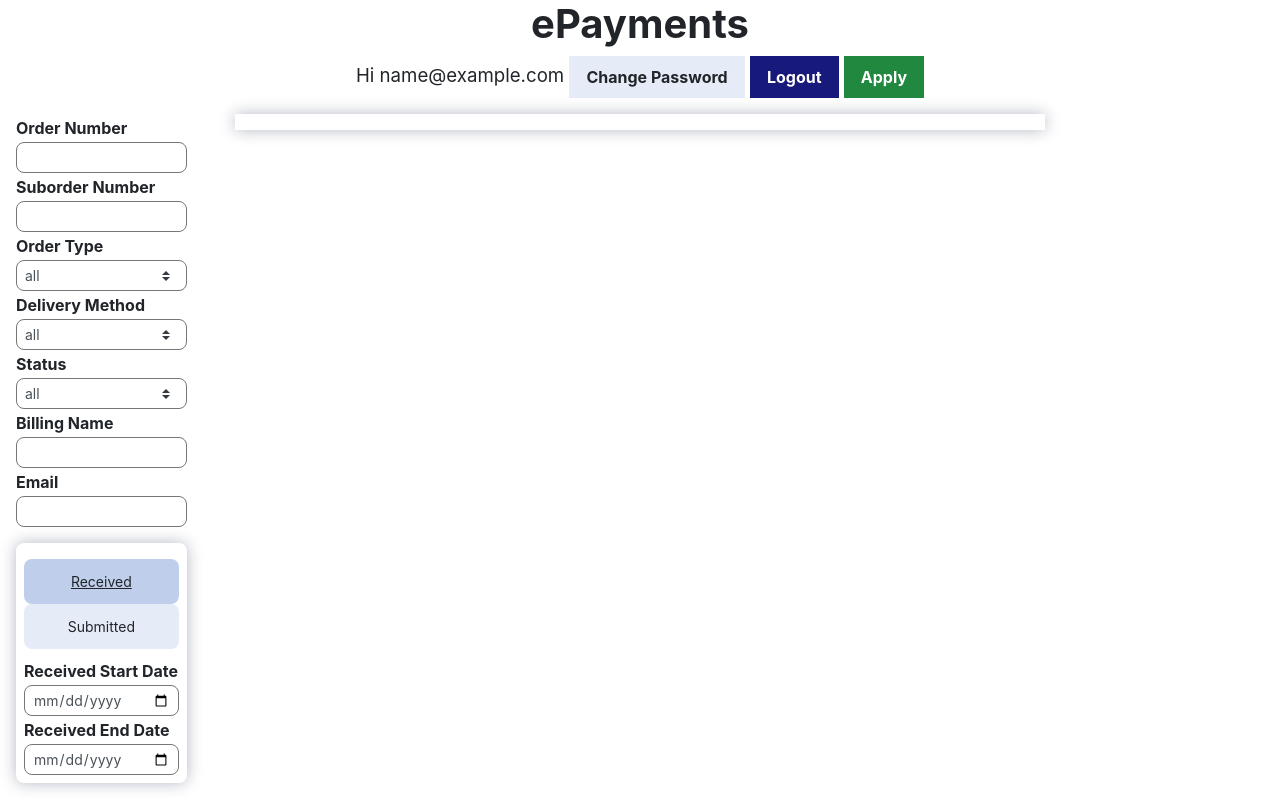
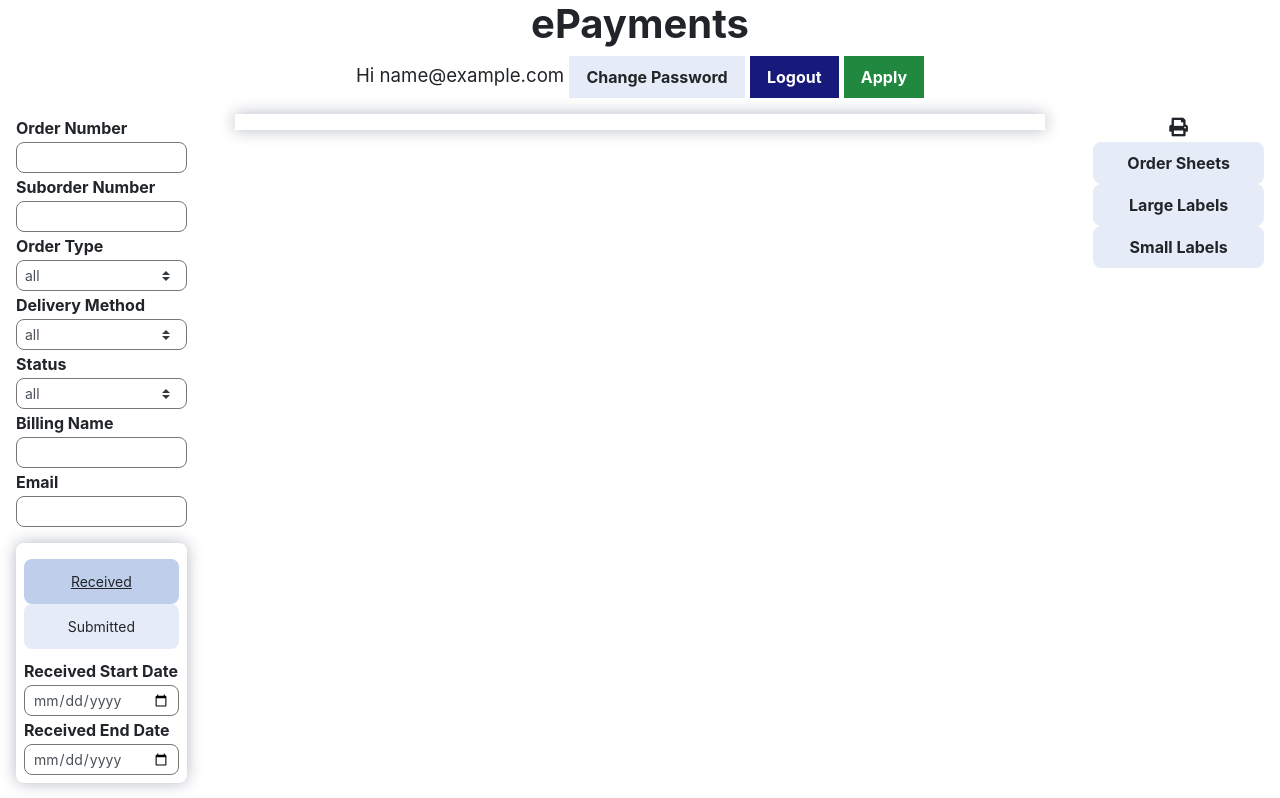
Before and after one commit to nycrecords/epayments, a Flask app: page / in a window 1280 px wide. Shown: the top 798 px of the page. Run offline with Flask 2, Linux system fonts and the light colour scheme; the visitor is signed in with stand-in values (Sample User, id 1); data comes from the database, SQL or seed files in the repository; some libraries are stand-ins or nearby versions.

Commit message:
Added print functionality for order sheets, large labels, and small labels

```diff
--- a/app/api/v1/utils.py
+++ b/app/api/v1/utils.py
@@ -128,6 +128,7 @@ def _print_orders(search_params: Dict[str, str]) -> str:
     delivery_method = search_params.get('delivery_method')
     status = search_params.get('status')
     billing_name = search_params.get('billing_name')
+    email = search_params.get('email')
     date_received_start = search_params.get('date_received_start')
     date_received_end = search_params.get('date_received_end')
     date_submitted_start = search_params.get('date_submitted_start')
@@ -145,6 +146,7 @@ def _print_orders(search_params: Dict[str, str]) -> str:
                                delivery_method,
                                status,
                                billing_name,
+                               email,
                                date_received_start,
                                date_received_end,
                                date_submitted_start,
@@ -196,6 +198,7 @@ def _print_small_labels(search_params: Dict[str, str]) -> str:
     delivery_method = search_params.get('delivery_method')
     status = search_params.get('status')
     billing_name = search_params.get('billing_name')
+    email = search_params.get('email')
     date_received_start = search_params.get('date_received_start')
     date_received_end = search_params.get('date_received_end')
     date_submitted_start = search_params.get('date_submitted_start')
@@ -213,6 +216,7 @@ def _print_small_labels(search_params: Dict[str, str]) -> str:
                                       delivery_method,
                                       status,
                                       billing_name,
+                                      email,
                                       date_received_start,
                                       date_received_end,
                                       date_submitted_start,
@@ -260,6 +264,7 @@ def _print_large_labels(search_params: Dict[str, str]) -> str:
     delivery_method = search_params.get('delivery_method')
     status = search_params.get('status')
     billing_name = search_params.get('billing_name')
+    email = search_params.get('email')
     date_received_start = search_params.get('date_received_start')
     date_received_end = search_params.get('date_received_end')
     date_submitted_start = search_params.get('date_submitted_start')
@@ -277,6 +282,7 @@ def _print_large_labels(search_params: Dict[str, str]) -> str:
                                       delivery_method,
                                       status,
                                       billing_name,
+                                      email,
                                       date_received_start,
                                       date_received_end,
                                       date_submitted_start,
--- a/app/search/utils.py
+++ b/app/search/utils.py
@@ -197,6 +197,7 @@ def search_queries(order_number=None,
         :param order_type:  search by order type
         :param status: search by status
         :param billing_name: search by billing name
+        :param email: search by email
         :param date_received_start: search by starting date
         :param date_received_end: search by ending date
         :param date_submitted_start: search by starting date submitted
@@ -207,6 +208,10 @@ def search_queries(order_number=None,
         :param search_type: search or print
 
         :return: elasticsearch results in json format
+
+    Args:
+        delivery_method:
+        delivery_method:
     """
     query_field = {
         'billing_name': billing_name,
--- /dev/null
+++ b/app/static/js/index-buttons.js
@@ -0,0 +1,79 @@
+$(document).ready(function () {
+    setPassSaveBtn()
+    setDownloadBtns()
+})
+
+function setDownloadBtns() {
+    setOrderBtn()
+    setLargeLabelBtn()
+    setSmallLabelBtn()
+}
+
+function printAjaxCall(type) {
+    console.log('clicked')
+    let c_drs = convertDate($('#date_received_start').val());
+    let c_dre = convertDate($('#date_received_end').val());
+    let c_srs = convertDate($('#date_submitted_start').val());
+    let c_sre = convertDate($('#date_submitted_end').val());
+    $.ajax({
+        type: 'POST',
+        url: 'api/v1/print/' + type,
+        data: JSON.stringify({
+            'order_number': $("#order_number").val(),
+            'suborder_number': $("#suborder_number").val(),
+            'order_type': $("#order_type").val(),
+            'delivery_method': $("#delivery_method").val(),
+            'status': $("#status").val(),
+            'billing_name': $("#billing_name").val(),
+            'email': $("#email").val(),
+            'date_received_start': c_drs,
+            'date_received_end': c_dre,
+            'date_submitted_start': c_srs,
+            'date_submitted_end': c_sre,
+        }),
+        datatype: 'json',
+        success: function (result) {
+            window.open(result['url']);
+            console.log(result);
+        }
+    });
+}
+
+function setLargeLabelBtn() {
+    $('#large_labels').click(function () {
+        printAjaxCall('large_labels');
+    });
+}
+
+function setSmallLabelBtn() {
+    $('#small_labels').click(function () {
+        printAjaxCall('small_labels');
+    });
+}
+
+function setOrderBtn() {
+    $('#order_sheets').click(function () {
+        printAjaxCall('orders')
+    });
+}
+
+function setPassSaveBtn() {
+    $('#pass_submit').click(function () {
+        $.ajax({
+            type: "PATCH",
+            url: "api/v1/password",
+            data: JSON.stringify({
+                'password': $('#new_pass').val(),
+                'confirm_password': $('#confirm_pass').val()
+            }),
+            datatype: "json",
+            success: function (result) {
+                alert(result['message']);
+                $('#modal_close').click();
+            },
+            error: function (result) {
+                alert(result['responseJSON']['error']['message']);
+            }
+        });
+    });
+}
--- a/app/static/js/order-table.js
+++ b/app/static/js/order-table.js
@@ -13,7 +13,6 @@ function renameStatus() {
         let row_num = elem_id.split('_')[1]
         let status_info =  $('#updated_status_' + row_num + ' ' + 'option:selected').text();
         $('#' + elem_id).html(status_info);
-        console.log(status_info);
     });
 }
 
--- a/app/templates/index.html
+++ b/app/templates/index.html
@@ -66,6 +66,7 @@
                 </div>
             </div>
         </div>
+
     </section>
 
     <section id="search">
@@ -91,11 +92,31 @@
                         <div id="total_orders"></div>
                         <div id="total_suborders"></div>
                     </div>
+
+                    <div id="print_btns">
+                        <div class="text-center"><i class="fas fa-print"></i></div>
+                        <div>
+                            <button id="order_sheets" class="btn btn-light btn-block rounded" type="submit"
+                                    role="button">Order Sheets
+                            </button>
+                        </div>
+                        <div>
+                            <button id="large_labels" class="btn btn-light btn-block rounded" type="submit"
+                                    role="button">Large Labels
+                            </button>
+                        </div>
+                        <div>
+                            <button id="small_labels" class="btn btn-light btn-block rounded" type="submit"
+                                    role="button">Small Labels
+                            </button>
+                        </div>
+                    </div>
+                    <!-- print btns -->
                 </div>
             </div>
-            <!-- order counts -->
+            <!-- right side -->
+        </div>
 
-        </div>
     </section>
 
 
@@ -107,34 +128,15 @@
             integrity="sha384-ChfqqxuZUCnJSK3+MXmPNIyE6ZbWh2IMqE241rYiqJxyMiZ6OW/JmZQ5stwEULTy"
             crossorigin="anonymous"></script>
 
-    <!-- script for search form -->
-    <script src="/static/js/search-form.js"></script>
-
     <!-- NYC template JS (RTL, search and language toggle, back to top)  -->
     <script src="/static/js/main.js"></script>
     <script src="/static/js/responsive-table.js"></script>
 
-    <!-- change password script -->
-    <script>
-        $('#pass_submit').click(function () {
-            $.ajax({
-                type: "PATCH",
-                url: "api/v1/password",
-                data: JSON.stringify({
-                    'password': $('#new_pass').val(),
-                    'confirm_password': $('#confirm_pass').val()
-                }),
-                datatype: "json",
-                success: function (result) {
-                    alert(result['message']);
-                    $('#modal_close').click();
-                },
-                error: function (result) {
-                    alert(result['responseJSON']['error']['message']);
-                }
-            });
-        })
-    </script>
+    <!-- script for search form -->
+    <script src="/static/js/search-form.js"></script>
+
+    <!-- index buttons script -->
+    <script src="/static/js/index-buttons.js"></script>
 
 </body>
 </html>
```
